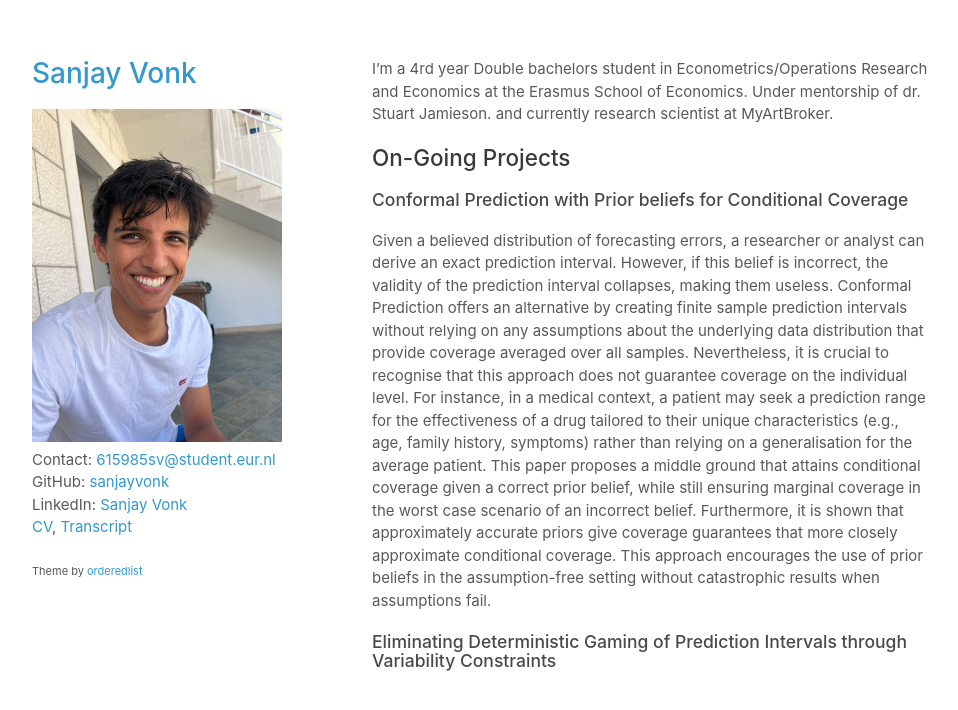
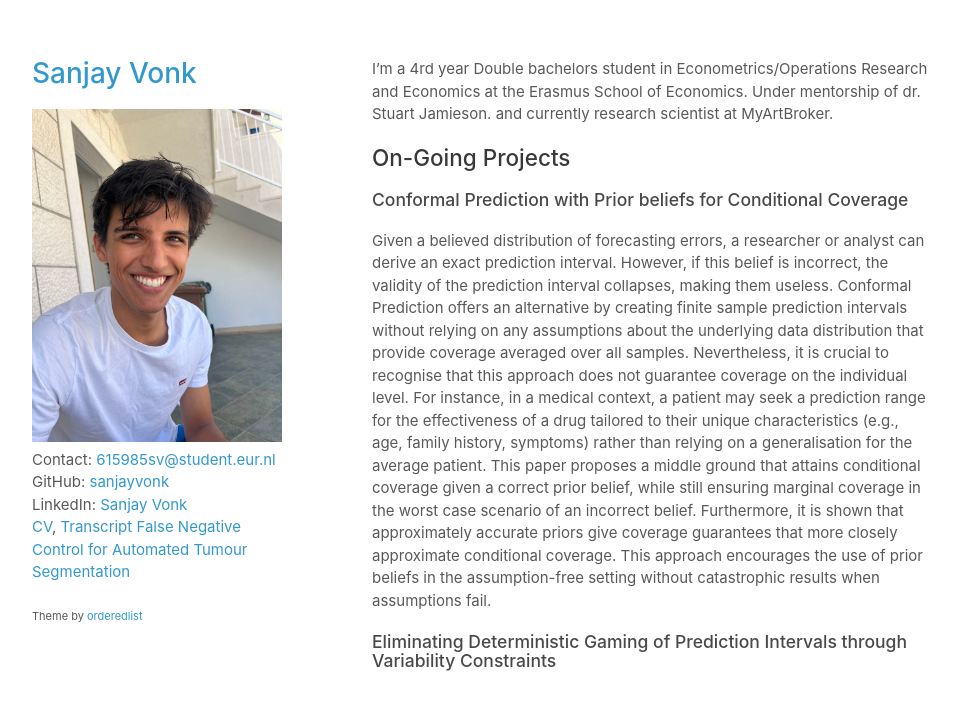
Before and after one commit to sanjayvonk/sanjayvonk.github.io, a Jekyll site: the page built from index.md, in a window 1280 px wide. Shown: the top 710 px of the page, without its empty margins (158-1116 px from the left). Built offline with Jekyll 4.4.1, drawn with Linux system fonts in a browser that asks for light colours.

Commit message:
Added Tumour Segmentation Project Link

```diff
--- a/_layouts/default.html
+++ b/_layouts/default.html
@@ -51,6 +51,7 @@ layout: none
           GitHub: <a href="https://github.com/{{ site.github_username }}">{{ site.github_username }}</a><br>
           LinkedIn: <a href="https://linkedin.com/in/{{ site.linkedin_username }}">{{ site.title }}</a><br>
           <a href="docs/CVs/CV.pdf">CV</a>, <a href="docs/Transcripts/Transcript_2024_11_29.pdf">Transcript</a>
+          <a href="docs/False_Negative_Control_for_Automated_Tumour_Segmentation.pdf">False Negative Control for Automated Tumour Segmentation</a>
         </p>
 
         <!-- <p>
```
